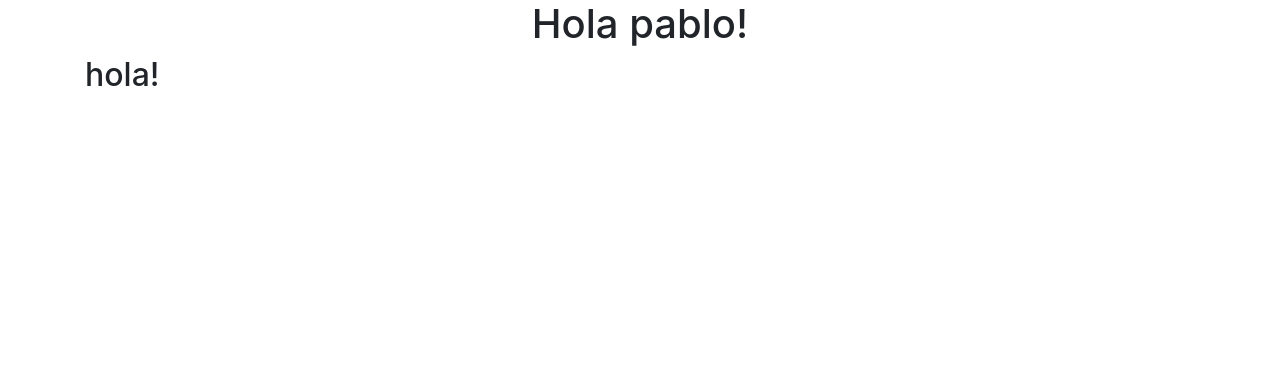
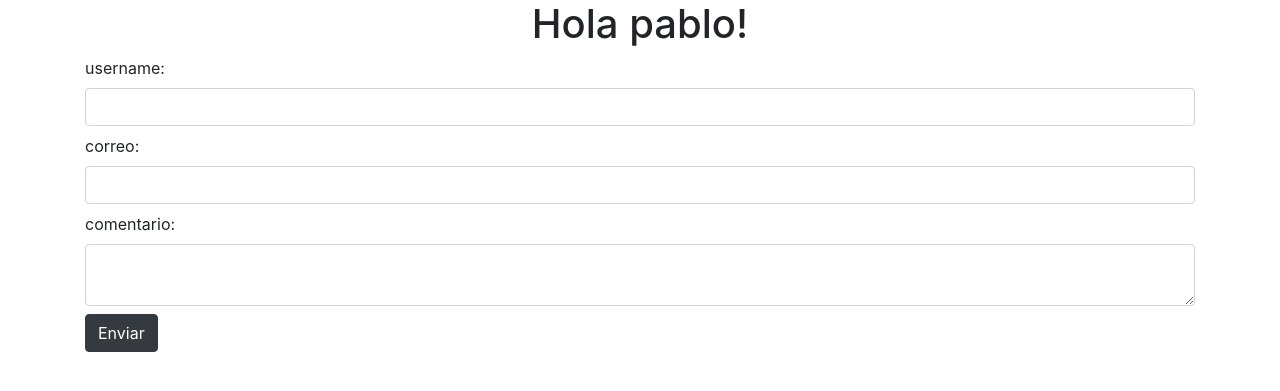
Before and after one commit to SPablo2191/FlaskForDumDum, a Flask app: page / in a window 1280 px wide. Shown: the top 391 px of the page. Run offline with Flask 2, Linux system fonts and the light colour scheme; some libraries are stand-ins or nearby versions.

Commit message:
clase 11

```diff
--- a/files/app.py
+++ b/files/app.py
@@ -1,14 +1,22 @@
-from unicodedata import name
 from flask import Flask,request
 from flask import render_template
-
+from forms import CommentForm
 app = Flask(__name__,template_folder="templates")
 
+@app.route("/")
+def forms():
+    comment_form = CommentForm()
+    name="pablo"
+    return render_template("form.html",name = name, form = comment_form)
+
+
+
 # decorador con su respectiva funcion
-@app.route("/")
+@app.route("/herencia")
 def user():
     name="pablo"
-    return render_template("indexEstatico.html", name = name)
+    lista=[1,2,3,4]
+    return render_template("indexEstatico.html", name = name,lista = lista)
 
 
 
--- /dev/null
+++ b/files/forms.py
@@ -0,0 +1,7 @@
+from wtforms import Form
+from wtforms import StringField,TextAreaField,EmailField
+
+class CommentForm(Form):
+    username = StringField('username:')
+    email = EmailField('correo:')
+    comment = TextAreaField('comentario:')
--- /dev/null
+++ b/files/templates/_macro.html
@@ -0,0 +1,11 @@
+{% macro mostrar(lista) %}
+    {%for item in lista%}
+        <p>{{item}}</p>
+    {%endfor%}
+{% endmacro %}
+
+{% macro render_field(campo)  %}
+    <td>{{campo.label}}</td>
+    <!-- con esto se crea el espacio de texto -->
+    <dd>{{ campo(**kwargs)|safe }}</dd>
+{% endmacro %}
--- a/files/templates/base.html
+++ b/files/templates/base.html
@@ -1,4 +1,5 @@
 <head>
+    <title>{%block titulo%}{%endblock%}</title>
 <!-- bootstrap -->
 <link rel="stylesheet" href="https://cdn.jsdelivr.net/npm/bootstrap@4.3.1/dist/css/bootstrap.min.css" integrity="sha384-ggOyR0iXCbMQv3Xipma34MD+dH/1fQ784/j6cY/iJTQUOhcWr7x9JvoRxT2MZw1T" crossorigin="anonymous">
 </head>
--- /dev/null
+++ b/files/templates/form.html
@@ -0,0 +1,17 @@
+{%extends "base.html"%}
+    {%block titulo%}
+        FlaskSite
+    {%endblock%}
+    {%block content%}
+    <!-- lo que se me cante -->
+        <div class="container">
+            <!-- se tiene que poner en un formulario para traer la funcion -->
+            {%from "_macro.html" import render_field%}
+                <form action="">
+                    {{render_field(form.username, class="form-control")}}
+                    {{render_field(form.email, class="form-control")}}
+                    {{render_field(form.comment, class="form-control")}}
+                    <button class="btn btn-dark">Enviar</button>
+                </form>
+        </div>
+    {%endblock%}
--- a/files/templates/indexEstatico.html
+++ b/files/templates/indexEstatico.html
@@ -1,12 +1,17 @@
 {%extends "base.html"%}
+    {%block titulo%}
+        FlaskSite
+    {%endblock%}
     {%block content%}
+    <!-- lo que se me cante -->
         <div class="container">
-            <h2>hola!</h2>
+            <h2>BIenvenido al curso de flask!</h2>
+            <!-- en la plantilla que quiero que use la funcion -->
+            {% from "_macro.html" import mostrar %}
+                {{ mostrar(lista) }}
+
+            <div class="row">
+                <p class="copyright text-muted">&copy; Pablo Sandoval</p>
+            </div>
         </div>
-
-
-
-
-
-
     {%endblock%}
```
Also changed, not shown: README.md.
